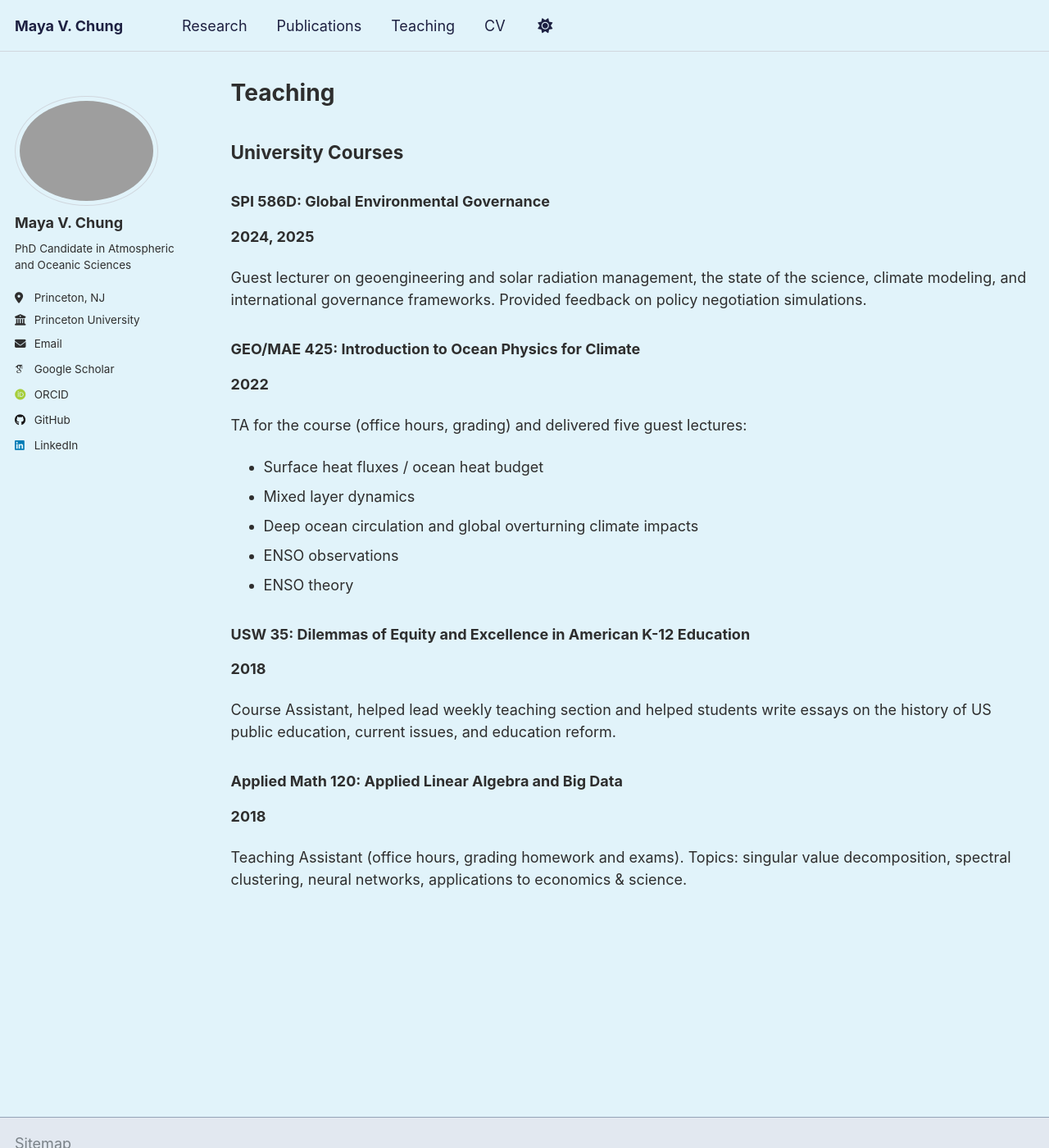
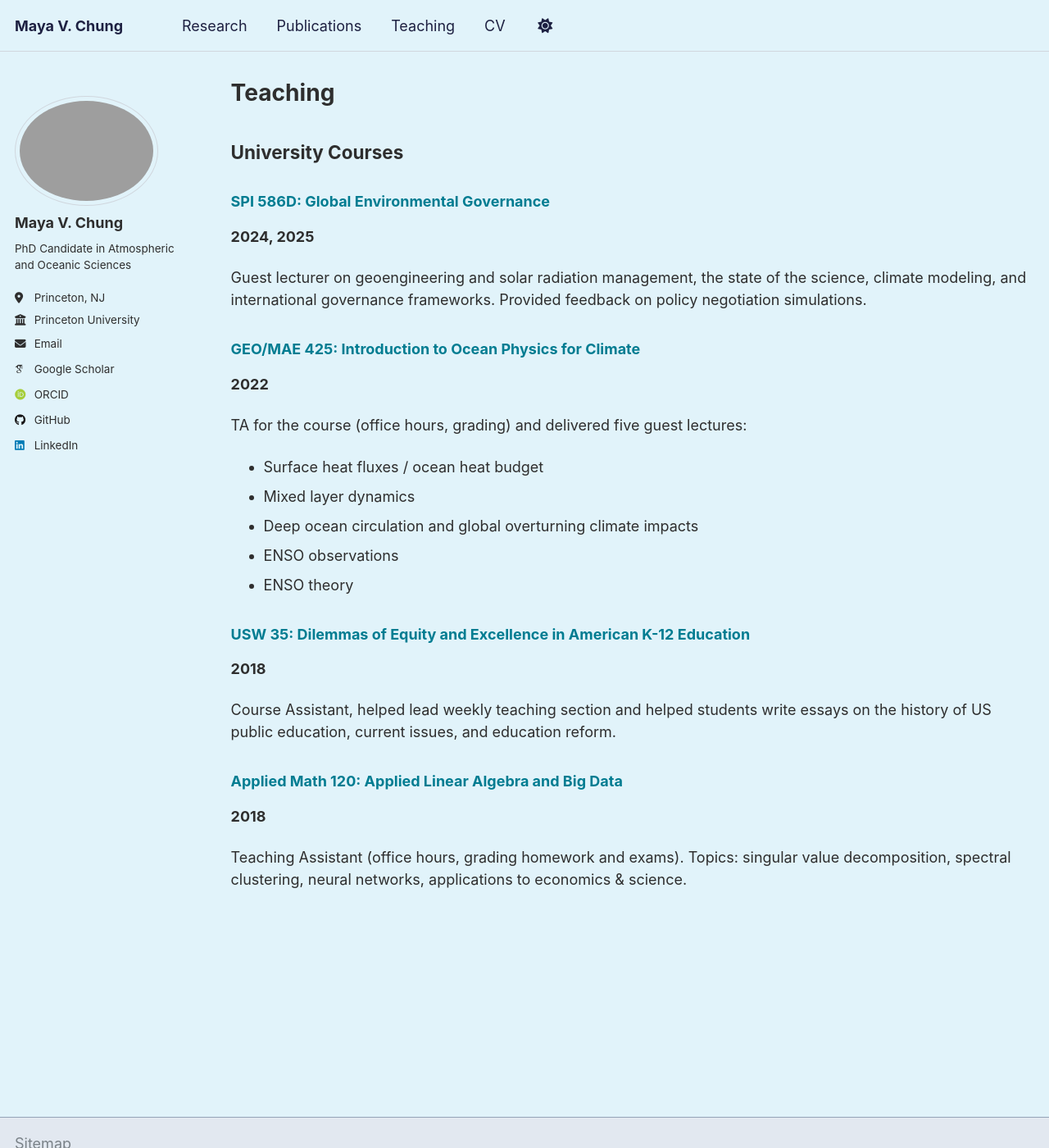
Before and after one commit to mayavchung/mayavchung.github.io, a Jekyll site: the page built from _pages/teaching.html, in a window 1280 px wide and 1400 px high. Shown: the whole window at 82% size. Built offline with Jekyll 4.4.1, drawn with Linux system fonts in a browser that asks for light colours; some web fonts are replaced; a script that is not in the unit is left out.

Commit message:
Update _archive.scss

```diff
--- a/_sass/layout/_archive.scss
+++ b/_sass/layout/_archive.scss
@@ -243,3 +243,10 @@
     }
   }
 }
+
+.teaching-title {
+  color: var(--global-link-color); /* or a hex code like #1e2142 */
+  font-weight: bold;
+  text-decoration: none; /* no underline */
+  margin-bottom: 0.3em;
+}
```
